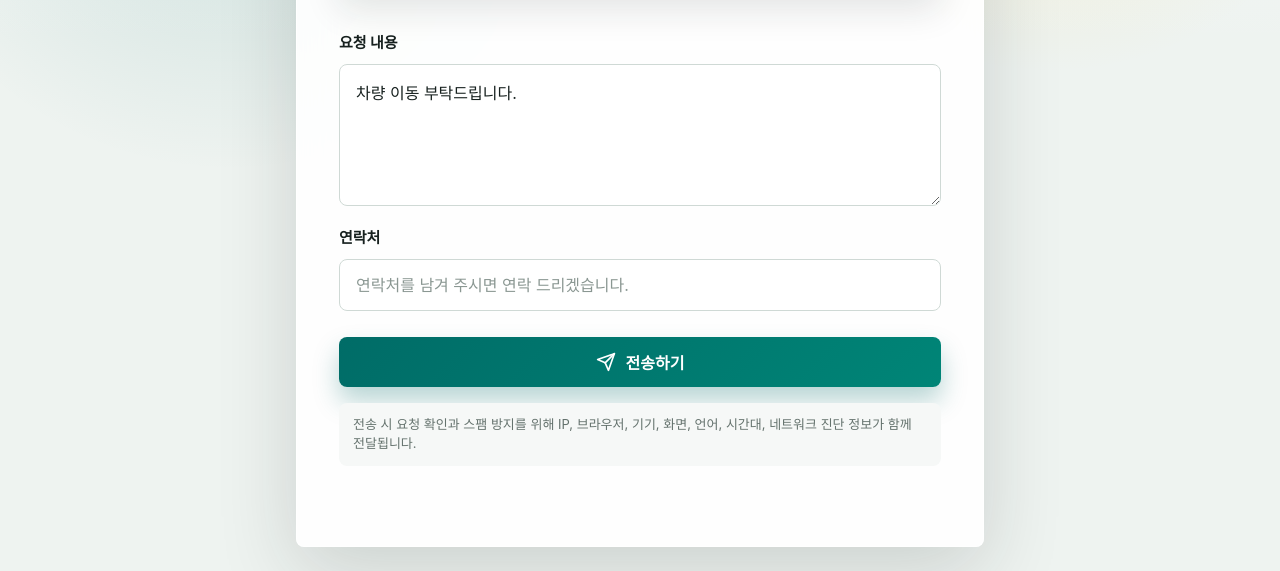
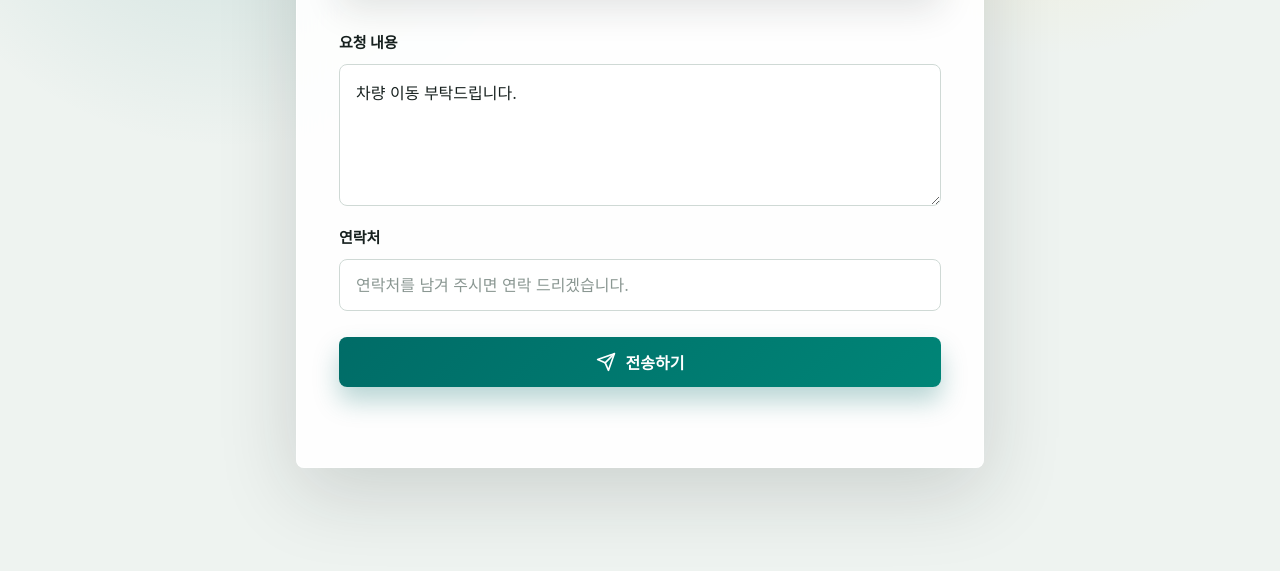
Before and after one commit to FioreFlower/callCar, a website with bundled scripts: page public/index.html in a window 1280 px wide. Shown: the part 337-908 px from the top of the page. After the commit the page ends 829 px from the top, so only its background shows below. Built offline with nearby package versions, Linux system fonts and the light colour scheme; files whose address does not match are found by name.

Commit message:
불필요한 문구 수정

```diff
--- a/public/index.html
+++ b/public/index.html
@@ -78,9 +78,6 @@
             </svg>
             {{ isSending ? "전송 중" : "전송하기" }}
           </button>
-          <p class="privacy-note">
-            전송 시 요청 확인과 스팸 방지를 위해 IP, 브라우저, 기기, 화면, 언어, 시간대, 네트워크 진단 정보가 함께 전달됩니다.
-          </p>
           <p
             class="status"
             :class="statusType"
--- a/public/styles.css
+++ b/public/styles.css
@@ -183,16 +183,6 @@ h1 {
   align-items: center;
 }
 
-.privacy-note {
-  margin: 4px 0 0;
-  padding: 12px 14px;
-  border-radius: 8px;
-  background: #f6f8f7;
-  color: var(--muted);
-  font-size: 13px;
-  line-height: 1.5;
-}
-
 .quick-actions button,
 .submit-button {
   min-height: 50px;
```
